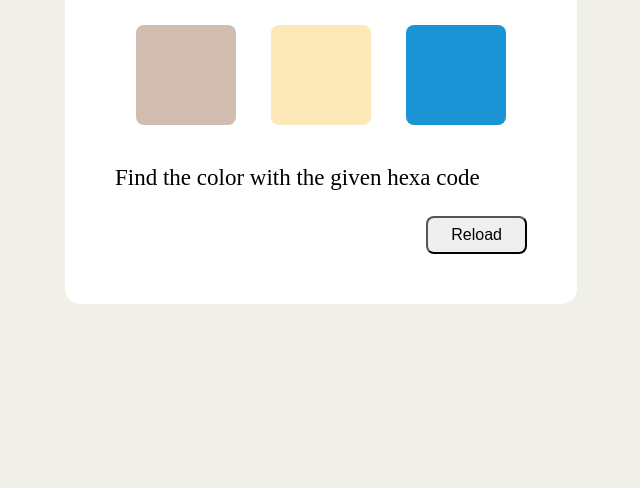
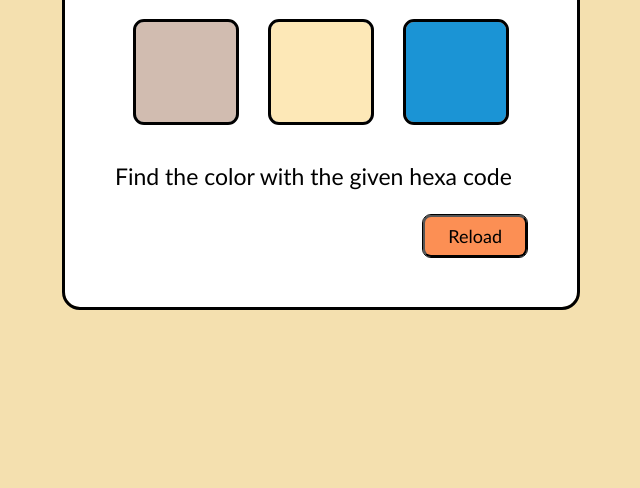
Before and after one commit to SivaKarthik22/color-game, a plain HTML site: page index.html in a window 1280 px wide. Shown: the part 312-800 px from the top of the page, without its empty margins (319-959 px from the left). Drawn offline with Linux system fonts and the light colour scheme.

Commit message:
Add files via upload

```diff
--- a/style.css
+++ b/style.css
@@ -1,19 +1,21 @@
 *{
     box-sizing: border-box;
     margin: 0;
+    font-family: 'Trebuchet MS', 'Lucida Sans Unicode', 'Lucida Grande', 'Lucida Sans', Arial, sans-serif;
 }
 body{
     display: flex;
     align-items: center;
     justify-content: center;
     height: 100vh;
-    background-color: #F1F0E8;
+    background-color: #F4E0AF;
 }
 .container{
     background-color: white;
     padding: 50px;
     min-width: 40vw;
     border-radius: 15px;
+    outline: 3.2px solid black;
 }
 #clr-code{
     text-align: center;
@@ -36,23 +38,29 @@ body{
     color: white;
     text-shadow: 0.5px 0.5px 1.5px hsla(0, 0%, 0%, 0.75);
     border-radius: 8px;
+    outline: 3px solid black;
 }
 .bottom{
     display: flex;
     justify-content: flex-end;
 }
 #reload{
-    font-size: 16px;
+    font-size: 18px;
     padding: 8px 23px;
     cursor: pointer;
     border-radius: 8px;
+    outline: 1px solid black;
+    background-color: #FC8F54;
+}
+#reload:hover{
+    background-color: #ff8041;
 }
 .status{
     font-size: 23px;
     margin: 40px 0 25px 0;
 }
 .correct{
-    color: green;
+    color: #019209;
     font-weight: bold;
 }
 .wrong{
```
